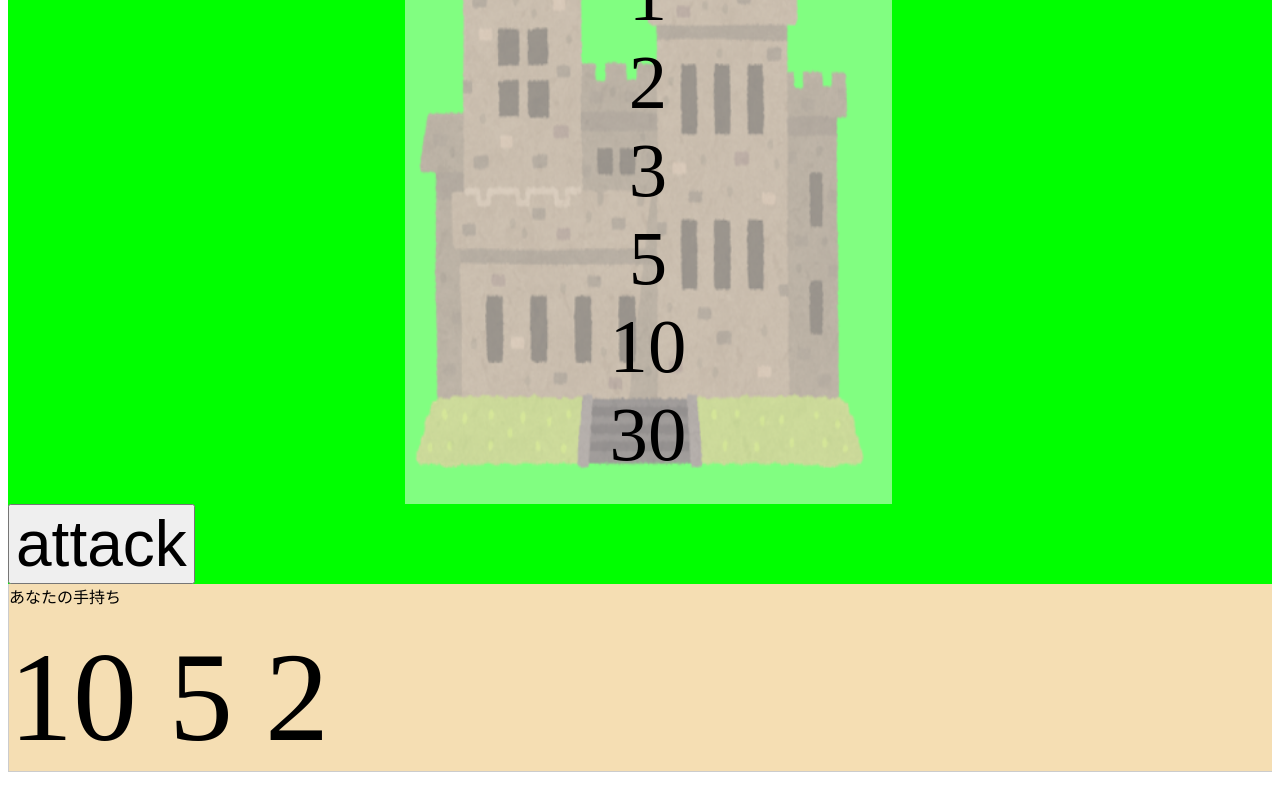
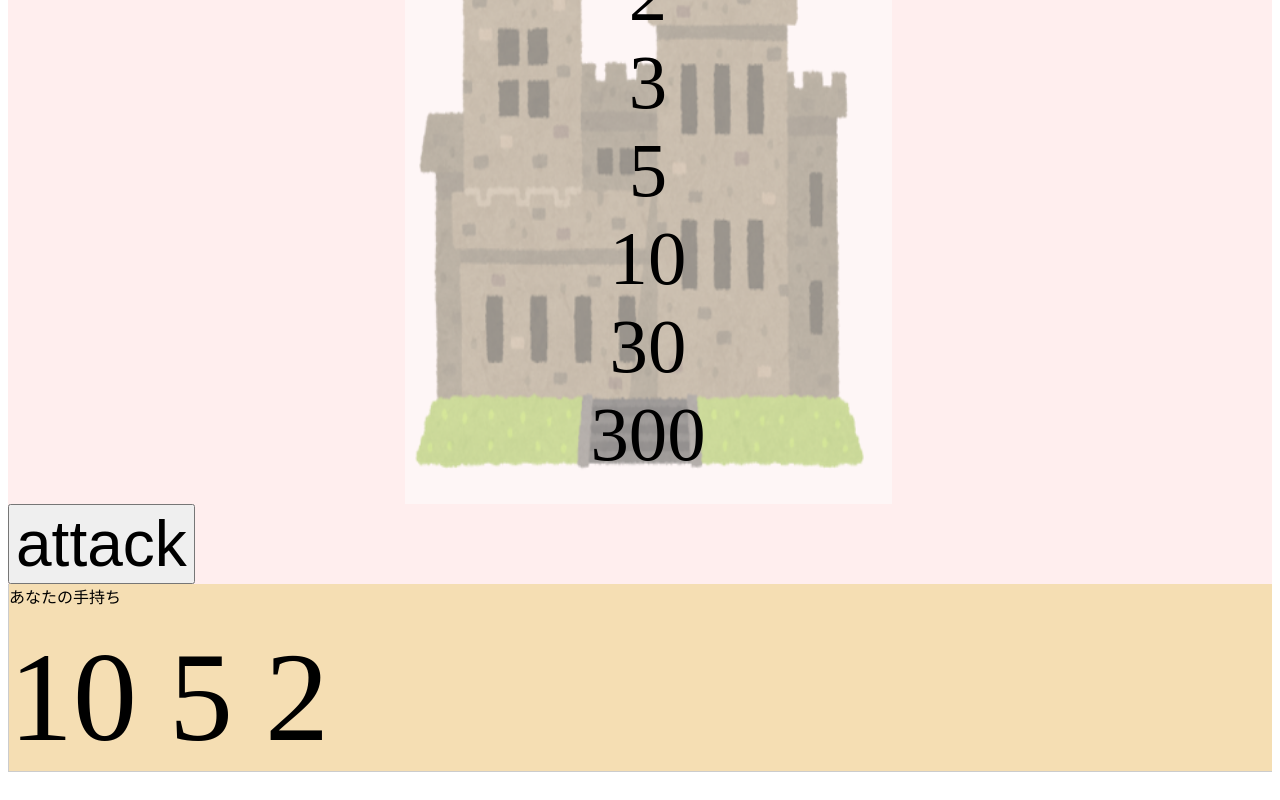
Before and after one commit to tokiotokio/staque, an Angular app: page /game in a window 1280 px wide. Shown: the part 373-1173 px from the top of the page. Built offline with nearby package versions, Linux system fonts and the light colour scheme.

Commit message:
#24 update to defficult and beautiful

```diff
--- a/src/app/game/game.component.css
+++ b/src/app/game/game.component.css
@@ -3,7 +3,6 @@
 	width: 100vw;
 	text-align: light;
 	border: 1px solid #cccccc;
-	margin: 20px auto;
 }
 
 .number {
@@ -22,12 +21,12 @@
 	position: relative;
 	float: left;
 	width: 100vw;
-	background-color:#00ff00;
+	background-color:#ffeeee;
 	transition-duration:1s;
 }
 
 .staque input:checked+#stack {
-	background-color:#ff00FF;
+	background-color:#eeffee;
 	transform: translateX(-100vw);
 }
 
@@ -39,11 +38,11 @@
 	float: left;
 	width: 100vw;
 	left:100vw;
-	background-color:#00ff00;
+	background-color:#ffeeee;
 	transition-duration:1s;
 }
 
 .staque input:checked+#queue {
-	background-color:#ff00FF;
+	background-color:#eeffee;
 	transform: translateX(-100vw);
 }
--- a/src/app/game/stack/number.service.ts
+++ b/src/app/game/stack/number.service.ts
@@ -6,7 +6,7 @@ import { Observable,of,Subject} from 'rxjs';
 })
 export class NumberService {
 
-	stack_:number[] = [30,10,5,3,2,1];
+	stack_:number[] = [300,30,10,5,3,2,1];
 	stack:Subject<number[]> = new Subject<number[]>();
 
 	constructor() { }
```
